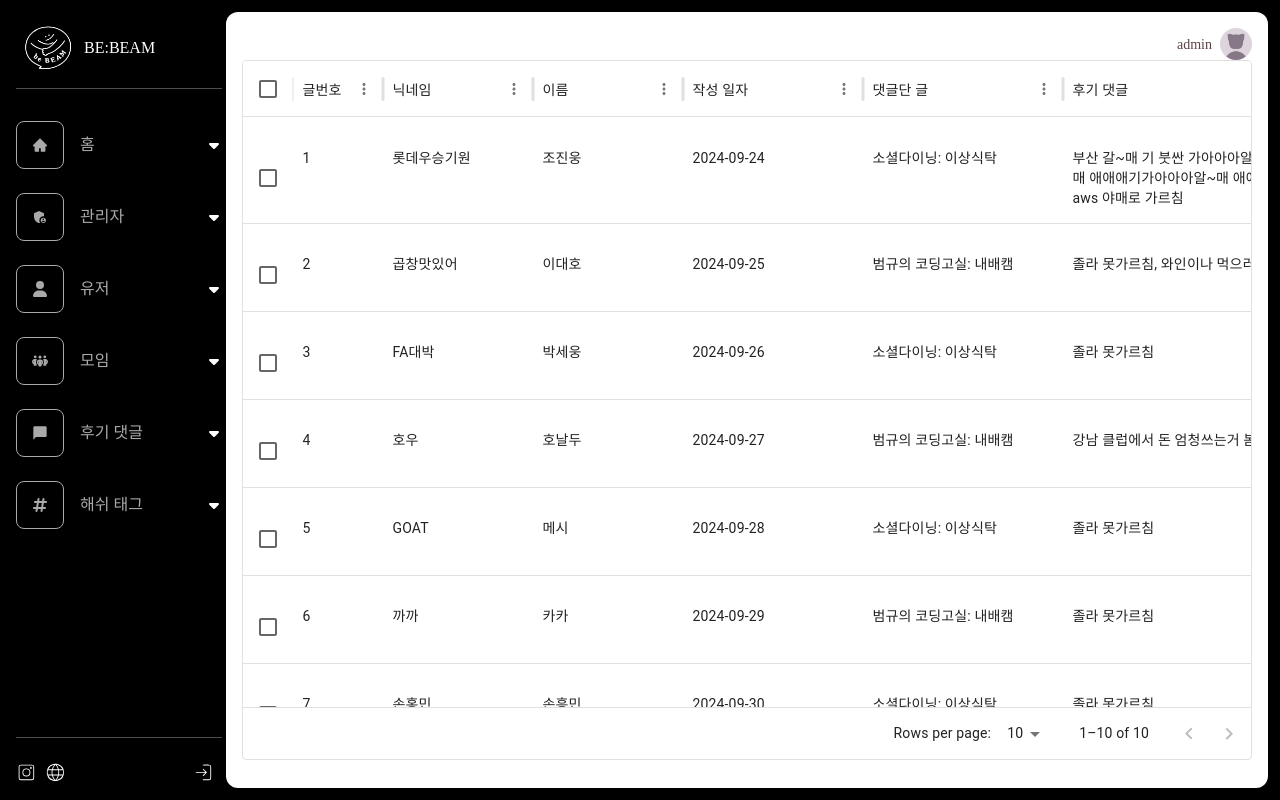
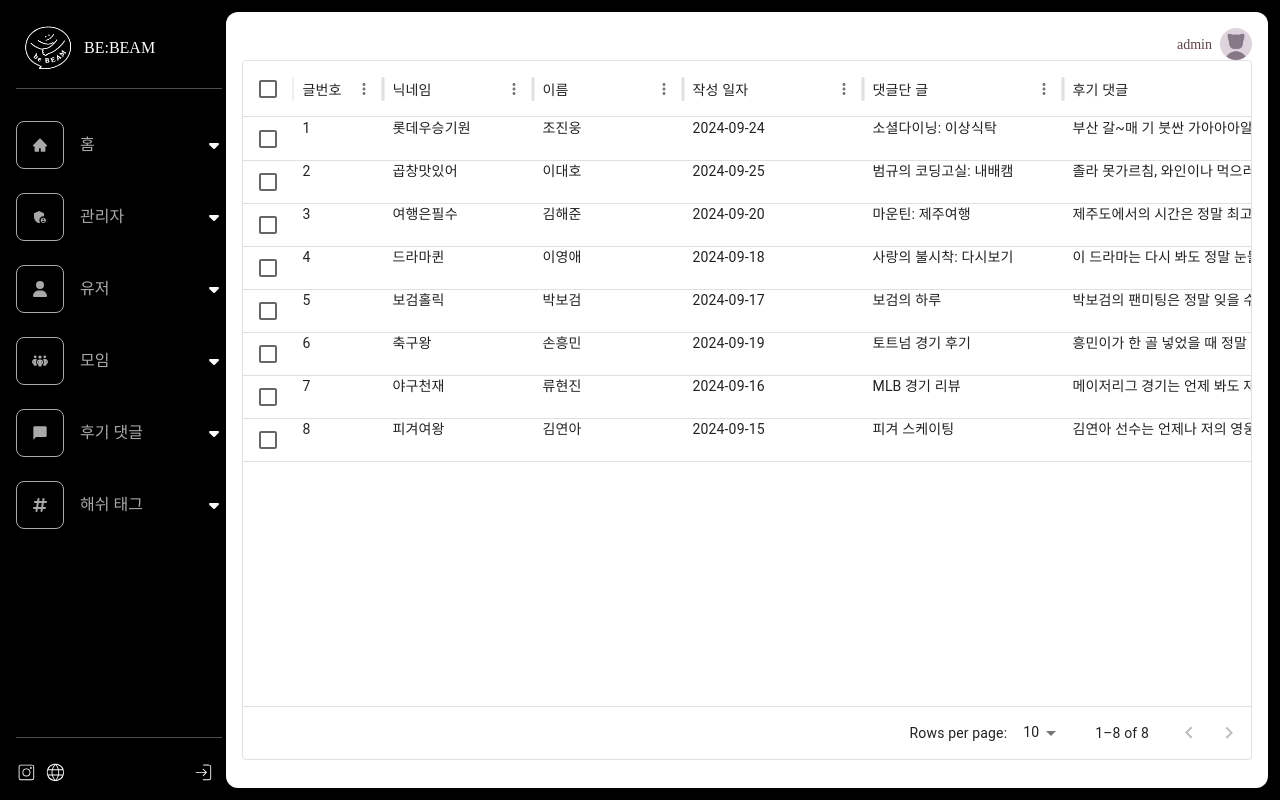
Before and after one commit to dnjfht/BeBeam-admin, a React (Create React App) app: page /comments in a window 1280 px wide. Built offline with nearby package versions, Linux system fonts and the light colour scheme; sample sign-in values are in the browser's storage; a web font is replaced by a local one.

Commit message:
feat : test

```diff
--- a/src/pages/comment/Comments.jsx
+++ b/src/pages/comment/Comments.jsx
@@ -3,6 +3,24 @@
 import { DataGrid } from '@mui/x-data-grid';
 import { DatePicker } from '@mui/x-date-pickers/DatePicker';
 import TextField from '@mui/material/TextField';
+import { useRecoilState } from 'recoil';
+import { IsModalOpenState } from "../../recoil/content";
+import {
+  AnchorElState,
+  SelectedIdState,
+  SelectedNicknameState,
+  UsersState
+} from '../../recoil/user';
+import BasicModal from '../../components/modal/BasicModal';
+import UserDetails from '../../components/modal/contents/User/UserDetails';
+import { handleNicknameClick } from "../../common";
+
+export default function DataGridDemo() {
+  const [selectedId, setSelectedId] = useRecoilState(SelectedIdState);
+  const [selectedNickname, setSelectedNickname] = useRecoilState(SelectedNicknameState);
+  const [isModalOpen, setIsModalOpen] = useRecoilState(IsModalOpenState);
+  const [users] = useRecoilState(UsersState);
+  const [anchorEl, setAnchorEl] = useRecoilState(AnchorElState);
 
   const columns = [
     { field: 'id', headerName: '글번호', width: 90 },
@@ -10,7 +28,22 @@
       field: 'nickName',
       headerName: '닉네임',
       width: 150,
-    editable: false,
+      renderCell: (params) => (
+        <span
+          onClick={(e) =>
+            handleNicknameClick(
+              e,
+              params.row,
+              setAnchorEl,
+              setSelectedNickname,
+              setSelectedId
+            )
+          }
+          style={{ cursor: "pointer" }}
+        >
+          {params.value}
+        </span>
+      ),
     },
     {
       field: 'realName',
@@ -46,27 +79,21 @@
   ];
 
   const rows = [
-  { id: 1, realName: '조진웅', nickName: '롯데우승기원', date: '2024-09-24', post: '소셜다이닝: 이상식탁', review: '부산 갈~매 기 붓싼 가아아아알~매 애애애기가아아아알~매 애애애기가아아아알~매 애애애기가아아아알~매 애애애기가아아아알~매 애애애기 범규 개못가르치고 aws 야매로 가르침' },
+    { id: 1, realName: '조진웅', nickName: '롯데우승기원', date: '2024-09-24', post: '소셜다이닝: 이상식탁', review: '부산 갈~매 기 붓싼 가아아아알~매 애애애기가아아아알~매' },
     { id: 2, realName: '이대호', nickName: '곱창맛있어', date: '2024-09-25', post: '범규의 코딩고실: 내배캠', review: '졸라 못가르침, 와인이나 먹으러 다니고 쓰레기임 그 사람' },
-  { id: 3, realName: '박세웅', nickName: 'FA대박', date: '2024-09-26', post: '소셜다이닝: 이상식탁', review: '졸라 못가르침' },
-  { id: 4, realName: '호날두', nickName: '호우', date: '2024-09-27', post: '범규의 코딩고실: 내배캠', review: '강남 클럽에서 돈 엄청쓰는거 봄' },
-  { id: 5, realName: '메시', nickName: 'GOAT', date: '2024-09-28', post: '소셜다이닝: 이상식탁', review: '졸라 못가르침' },
-  { id: 6, realName: '카카', nickName: '까까', date: '2024-09-29', post: '범규의 코딩고실: 내배캠', review: '졸라 못가르침' },
-  { id: 7, realName: '손흥민', nickName: '손홍민', date: '2024-09-30', post: '소셜다이닝: 이상식탁', review: '졸라 못가르침' },
-  { id: 8, realName: '박지성', nickName: '두개의심장', date: '2024-10-01', post: '범규의 코딩고실: 내배캠', review: '졸라 못가르침' },
-  { id: 9, realName: '설기현', nickName: '역주행', date: '2024-10-02', post: '범규의 코딩고실: 내배캠', review: '졸라 못가르침' },
-  { id: 10, realName: '이범규', nickName: '범규와와인한잔', date: '2024-10-02', post: '범규의 코딩고실: 내배캠', review: '미안하면 내배캠 한 번 더 시켜줘라' },
+    { id: 3, realName: '김해준', nickName: '여행은필수', date: '2024-09-20', post: '마운틴: 제주여행', review: '제주도에서의 시간은 정말 최고였어요. 다시 가고 싶네요.' },
+    { id: 4, realName: '이영애', nickName: '드라마퀸', date: '2024-09-18', post: '사랑의 불시착: 다시보기', review: '이 드라마는 다시 봐도 정말 눈물나네요.' },
+    { id: 5, realName: '박보검', nickName: '보검홀릭', date: '2024-09-17', post: '보검의 하루', review: '박보검의 팬미팅은 정말 잊을 수 없는 경험이었어요.' },
+    { id: 6, realName: '손흥민', nickName: '축구왕', date: '2024-09-19', post: '토트넘 경기 후기', review: '흥민이가 한 골 넣었을 때 정말 소름이 돋았어요.' },
+    { id: 7, realName: '류현진', nickName: '야구천재', date: '2024-09-16', post: 'MLB 경기 리뷰', review: '메이저리그 경기는 언제 봐도 재미있네요.' },
+    { id: 8, realName: '김연아', nickName: '피겨여왕', date: '2024-09-15', post: '피겨 스케이팅', review: '김연아 선수는 언제나 저의 영웅입니다.' },
   ];
 
-export default function DataGridDemo() {
   return (
     <Box sx={{ height: 700, width: '100%' }}>
       <DataGrid
         rows={rows}
         getRowHeight={() => 'auto'}
-        sx={{
-          '&.MuiDataGrid-root--densityStandard .MuiDataGrid-cell': { pt: '30px' , pb: '15px'},
-        }}
         columns={columns}
         initialState={{
           pagination: {
@@ -78,7 +105,21 @@
         pageSizeOptions={[5, 10]}
         checkboxSelection
         disableRowSelectionOnClick
+        isTableModal={isModalOpen ? false : true}
+        selectedNickname={selectedNickname}
+        selectedId={selectedId}
+        setIsModalOpen={setIsModalOpen}
+        anchorEl={anchorEl}
+        setAnchorEl={setAnchorEl}
       />
+      <BasicModal
+        isModalOpen={isModalOpen}
+        setIsModalOpen={setIsModalOpen}
+        setAnchorEl={setAnchorEl}
+      >
+
+
+      </BasicModal>
     </Box>
   );
 }
```
Also changed, not shown: src/recoil/user.js (line endings or trailing spaces). Lines whose indentation alone changed are shown as unchanged.
